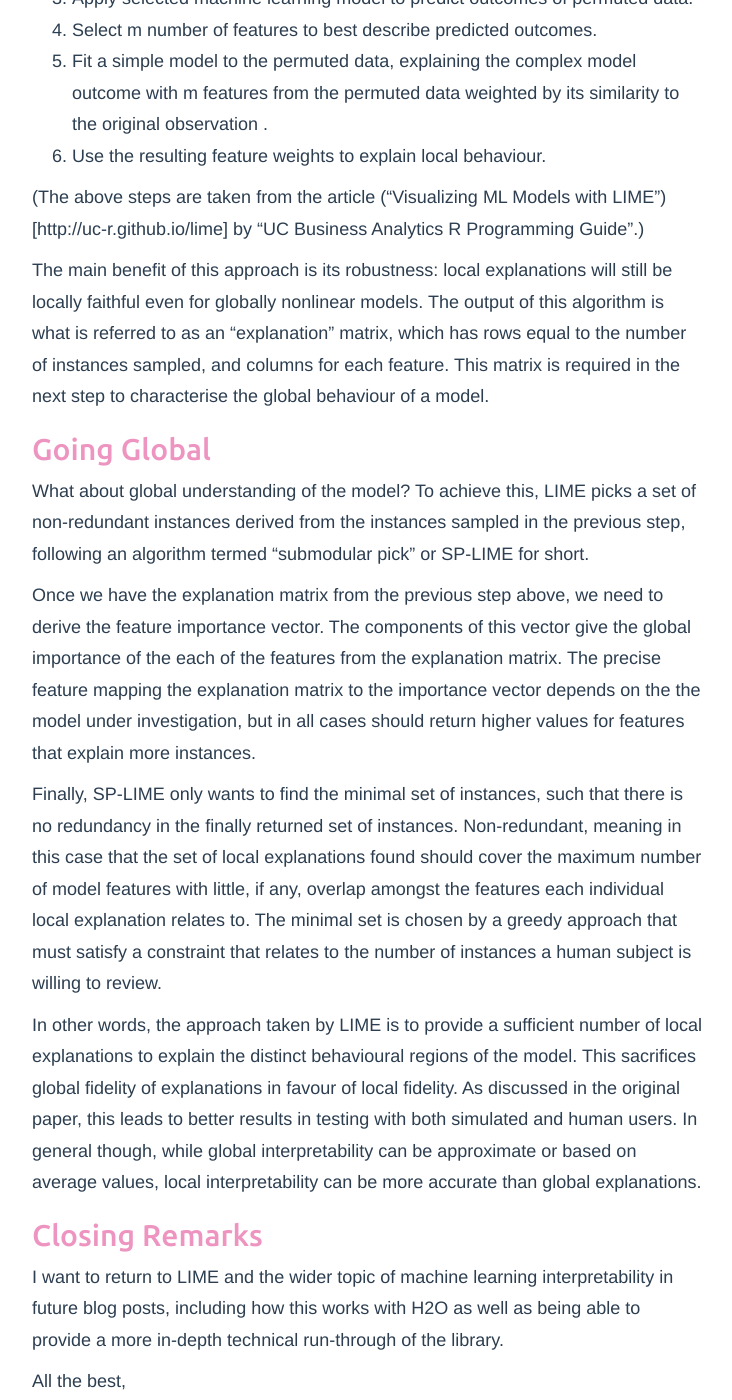
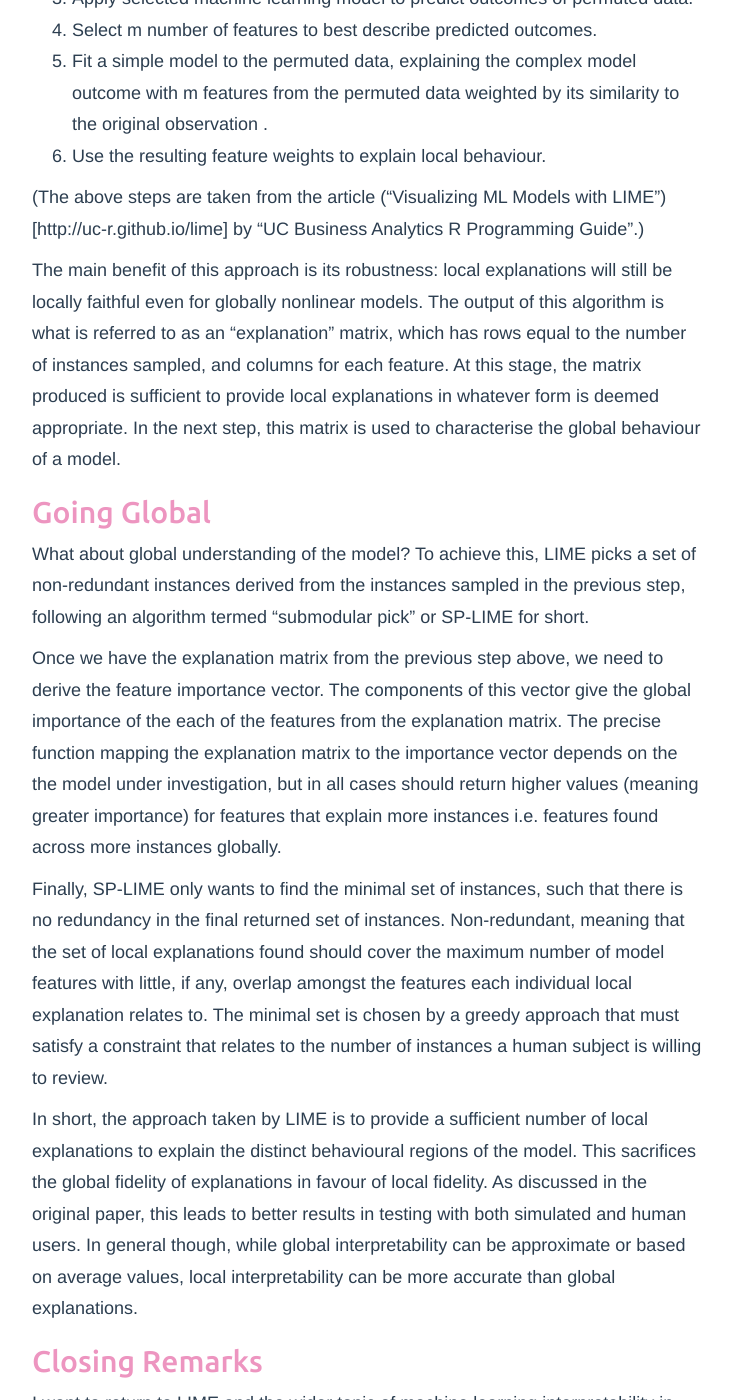
Before and after one commit to tpgmartin/tpgmartin.github.io, a Jekyll site: the page built from _posts/2018-07-26-shining-a-light-on-black-box-models-with-lime.md, in a window 1280 px wide and 1400 px high, scrolled down 3223 px. Shown: the whole window, without its empty margins (272-1004 px from the left). Built offline with Jekyll 4.4.1, drawn with Linux system fonts in a browser that asks for light colours; formulas are drawn with MathJax 3; comment, search, counter and statistics services are not loaded; some of the changed text lies outside the part shown.

Commit message:
Some tweaks

```diff
--- a/_posts/2018-07-26-shining-a-light-on-black-box-models-with-lime.md
+++ b/_posts/2018-07-26-shining-a-light-on-black-box-models-with-lime.md
@@ -9,28 +9,28 @@
  -
 ---
 
-Machine learning models are increasingly the primary means with which we both interact with our data and draw conclusions. However, these models are typically highly complex and difficult to debug. This characteristic of machine learning models leads to them frequently referred to as "black boxes" as there is frequently very little transparency - or at least very little upfront - of how any input data links with the output the model produces. This is much more of a problem for more sophisticated models, as it is generally accepted that more sophisticated models are equally more intractable.
+Machine learning models are increasingly the primary means with which we both interact with our data and draw conclusions. However, these models are typically highly complex and difficult to debug. This characteristic of machine learning models leads to them frequently referred to as "black boxes" as there is often very little transparency - or at least very little upfront - of how the input data links with the output the model produces. This is much more of a problem for more sophisticated models, as it is generally accepted that more sophisticated models are equally more intractable.
 
 The [LIME](https://github.com/marcotcr/lime) project aims to address this issue. I have only recently been introduced to LIME by the course [Data Science For Business](https://university.business-science.io/p/hr201-using-machine-learning-h2o-lime-to-predict-employee-turnover) by [Matt Dancho](https://twitter.com/mdancho84), but it has definitely piqued my interests and opened up an entire area of research that I was previously unaware of. In this post, I want to go through the main motivating factors of the project and review the theory of how it works. Although the project has evolved somewhat from its inception, as I will not be going into code at this stage, the general discussion of the post should still be valid. This is a very interesting topic to me and I will want to return to it in the future, so this post should provide a strong foundation for future blog posts I will write on this topic. The best place to find out more about this is one of the original papers ["Why Should I Trust You?": Explaining the Predictions of Any Classifier](https://arxiv.org/abs/1602.04938), which I'm sure we can agree is one the best named academic papers out there.
 
 ## Why Clarity is Important
 
-The basic way of interacting with a model is that we either directly or indirectly provide some input data and obtain some output. Especially in the case of the non-specialist, they may be no real understanding of either the link  between the input data given to a model and the output it provides, and how the one model compares to another. As a data scientist, you may be able to draw some comparison between models during the test phase of model development such as by using an accuracy metric. However such metrics have their own problems: In general they do not capture the actual metrics of interests we want to optimise for i.e. actual business metrics, and do not, on their own at least, indicate why a model's output may be less suitable than another, for instance a better performing model may more complicated to debug.
+The basic way of interacting with a model is that we either directly or indirectly provide some input data and obtain some output. Especially in the case of the non-specialist, they may have no real understanding of either the link between the input data given to a model and the output it provides, and how the one model compares to another. As a data scientist, you may be able to draw some comparison between models during the test phase of model development such as by using an accuracy metric. However such metrics have their own problems: In general they do not capture the actual metrics of interests we want to optimise for i.e. actual business metrics, and do not, on their own at least, indicate why a model's output may be less suitable than another, for instance a better performing model may more complicated to debug.
 
 Taken together, the above points relate to issues of the trust placed upon the model. These trust issues relate to two key areas: (1) Can I trust the individual predictions made by the model? (2) Can I trust the behaviour of the model in production? To take this a bit further still, in a world increasingly aware of the practical implications of machine learning models, and especially so now that GDPR has come into action, we can no longer deny the ethical questions surrounding machine learning. It behoves use to understand how the model operates internally. A key step to resolving these issues is to grant a more intuitive understanding of the models behaviour.
 
-As detailed in the [original paper](https://arxiv.org/abs/1602.04938), experiments show how human subjects can successfully use the library to choose better performing models and even go on to improve their performance. The key principle to this is how LIME generates local "explanations" of the model, which characterise sub-regions of the model's original parameter space.
+As detailed in the [original paper](https://arxiv.org/abs/1602.04938), experiments show how human subjects can successfully use the LIME library to choose better performing models and even go on to improve their performance. The key principle to this is how LIME generates local "explanations" of the model, which characterise sub-regions of the model's original parameter space.
 
 ## Unpacking "LIME"
 
-The name LIME stands for, Local, Interpretable, Model-Agnostic, Explanations and can really be understood as the mission-statement of the package: The LIME algorithm wants to produce explanations of the predictions of any model (hence model-agnostic). Where in this case, an explanation is something that provides a qualitative understanding between an instance's components and the model's predictions. A common way to do this in LIME is to use a bar chart to indicate the individual model components the the degree to which they support or contradict the predicted class.
+The name LIME stands for, Local, Interpretable, Model-Agnostic, Explanations and can really be understood as the mission-statement of the package: The LIME algorithm wants to produce explanations of the predictions of any model (hence model-agnostic). By explanation, we mean something that provides a qualitative understanding between an instance's components and the model's predictions. A common way to do this in LIME is to use a bar chart to indicate the individual model components and the the degree to which they support or contradict the predicted class.
 
-Localness has another quality associated with it: the local explanations must have fidelity to the predictions obtained from the original model. That is, the explanation should match the prediction of the original model in that local reason as closely as it can. Unfortunately, this brings it into conflict with the need that these explanations be interpretable, that is, representations that are understandable to humans regardless of the underlying features. For instance, imagine a text classification task with a binary vector as output, regardless of the number of input features. By feeding more features into the model of the local explanation, we could anticipate greater accuracy with respect to the original model. However, this would add greater complexity to the final explanation as there will be that many more features contributing to the explanation.
+Localness has another quality associated with it: the local explanations must have fidelity to the predictions obtained from the original model. That is, the explanation should match the prediction of the original model in that local region as closely as it can. Unfortunately, this brings it into conflict with the need that these explanations be interpretable, that is, representations that are understandable to humans regardless of the underlying features. For instance, imagine a text classification task with a binary vector as output, regardless of the number of input features. By feeding more features into the model of the local explanation, we could anticipate greater accuracy with respect to the original model. However, this would add greater complexity to the final explanation as there will be that many more features contributing to the explanation.
 
 In other words, LIME aims to programmatically find local and understandable approximations to a model, which are as faithful to the original model as possible. Such simplified models around single observations are generally referred to as "surrogate" models in the literature: surrogate, meaning simple models created to explain a more complex model.
 
 The gold-standard for explainable models is something which is linear and monotonic. In turn these mean,
-* Linear: a model where the expected output is just a weighted sum of inputs, possible with a constant additive term,
+* Linear: a model where the expected output is just a weighted sum of inputs, possibly with a constant additive term,
 
 $$
     f(x) = \sum_{i\in n} x_i + c.
@@ -55,18 +55,18 @@
 
 (The above steps are taken from the article ("Visualizing ML Models with LIME")[http://uc-r.github.io/lime] by "UC Business Analytics R Programming Guide".)
 
-The main benefit of this approach is its robustness: local explanations will still be locally faithful even for globally nonlinear models. The output of this algorithm is what is referred to as an "explanation" matrix, which has rows equal to the number of instances sampled, and columns for each feature. This matrix is required in the next step to characterise the global behaviour of a model.
+The main benefit of this approach is its robustness: local explanations will still be locally faithful even for globally nonlinear models. The output of this algorithm is what is referred to as an "explanation" matrix, which has rows equal to the number of instances sampled, and columns for each feature. At this stage, the matrix produced is sufficient to provide local explanations in whatever form is deemed appropriate. In the next step, this matrix is used to characterise the global behaviour of a model.
 
 ## Going Global
 
 What about global understanding of the model? To achieve this, LIME picks a set of non-redundant instances derived from the instances sampled in the previous step, following an algorithm termed "submodular pick" or SP-LIME for short.
 
-Once we have the explanation matrix from the previous step above, we need to derive the feature importance vector. The components of this vector give the global importance of the each of the features from the explanation matrix. The precise feature mapping the explanation matrix to the importance vector depends on the the model under investigation, but in all cases should return higher values for features that explain more instances.
+Once we have the explanation matrix from the previous step above, we need to derive the feature importance vector. The components of this vector give the global importance of the each of the features from the explanation matrix. The precise function mapping the explanation matrix to the importance vector depends on the the model under investigation, but in all cases should return higher values (meaning greater importance) for features that explain more instances i.e. features found across more instances globally.
 
-Finally, SP-LIME only wants to find the minimal set of instances, such that there is no redundancy in the finally returned set of instances.
-Non-redundant, meaning in this case that the set of local explanations found should cover the maximum number of model features with little, if any, overlap amongst the features each individual local explanation relates to. The minimal set is chosen by a greedy approach that must satisfy a constraint that relates to the number of instances a human subject is willing to review.
+Finally, SP-LIME only wants to find the minimal set of instances, such that there is no redundancy in the final returned set of instances.
+Non-redundant, meaning that the set of local explanations found should cover the maximum number of model features with little, if any, overlap amongst the features each individual local explanation relates to. The minimal set is chosen by a greedy approach that must satisfy a constraint that relates to the number of instances a human subject is willing to review.
 
-In other words, the approach taken by LIME is to provide a sufficient number of local explanations to explain the distinct behavioural regions of the model. This sacrifices global fidelity of explanations in favour of local fidelity. As discussed in the original paper, this leads to better results in testing with both simulated and human users. In general though, while global interpretability can be approximate or based on average values, local interpretability can be more accurate than global explanations.
+In short, the approach taken by LIME is to provide a sufficient number of local explanations to explain the distinct behavioural regions of the model. This sacrifices the global fidelity of explanations in favour of local fidelity. As discussed in the original paper, this leads to better results in testing with both simulated and human users. In general though, while global interpretability can be approximate or based on average values, local interpretability can be more accurate than global explanations.
 
 ## Closing Remarks
 
```
